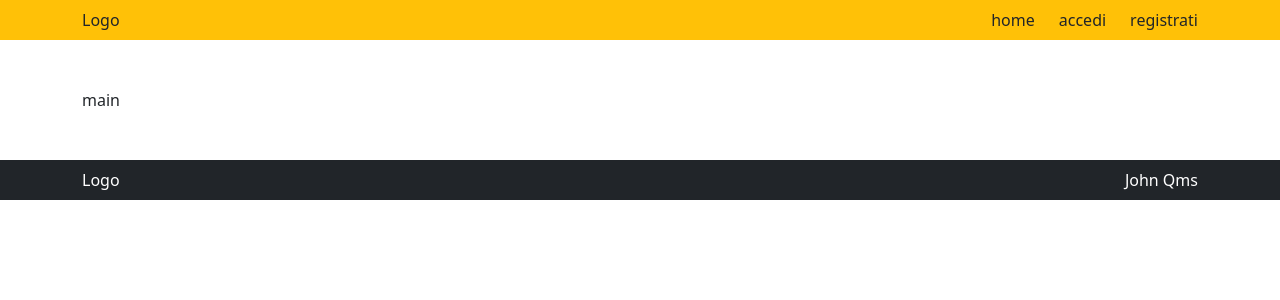
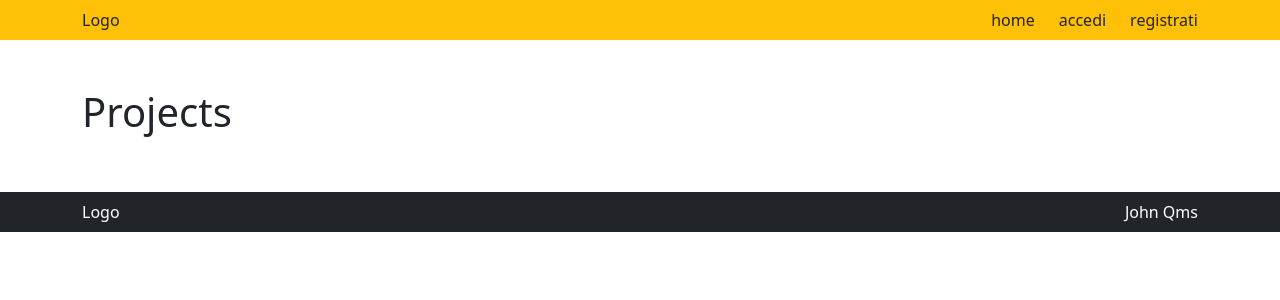
Before and after one commit to JohnQuimson/vite-boolfolio, a Vue app: page / in a window 1280 px wide. Shown: the top 300 px of the page. Built offline with nearby package versions, Linux system fonts and the light colour scheme; no server answers.

Commit message:
feat: milestone 4

```diff
--- a/src/App.vue
+++ b/src/App.vue
@@ -10,6 +10,7 @@ export default {
 
   data() {
     return {
+      projects: [],
       baseUrl: 'http://127.0.0.1:8000',
       apiUrls: {
         projects: '/api/projects',
@@ -28,6 +29,7 @@ export default {
       axios
         .get(this.baseUrl + this.apiUrls.projects)
         .then((response) => {
+          this.projects = response.data.data;
           console.log(response);
         })
         .catch((error) => {
@@ -43,7 +45,7 @@ export default {
 
 <template>
   <AppHeader />
-  <AppMain />
+  <AppMain :projects="projects" />
   <AppFooter />
 </template>
 
--- a/src/components/AppMain.vue
+++ b/src/components/AppMain.vue
@@ -2,12 +2,15 @@
 export default {
   name: 'Main',
   components: {},
+  props: ['projects'],
 };
 </script>
 
 <template>
   <main>
-    <div class="container py-5">main</div>
+    <div class="container py-5">
+      <h1>Projects</h1>
+    </div>
   </main>
 </template>
 
```
